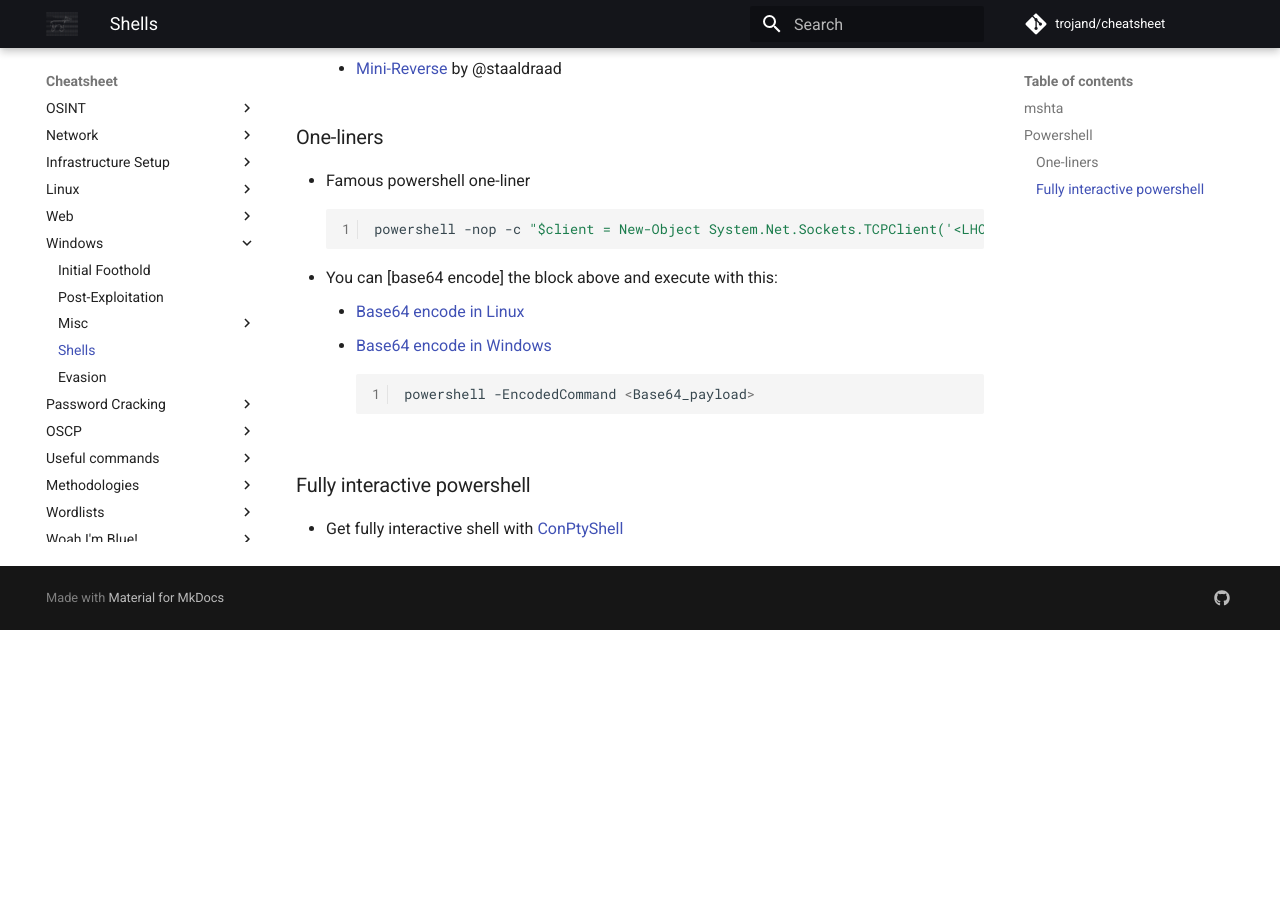
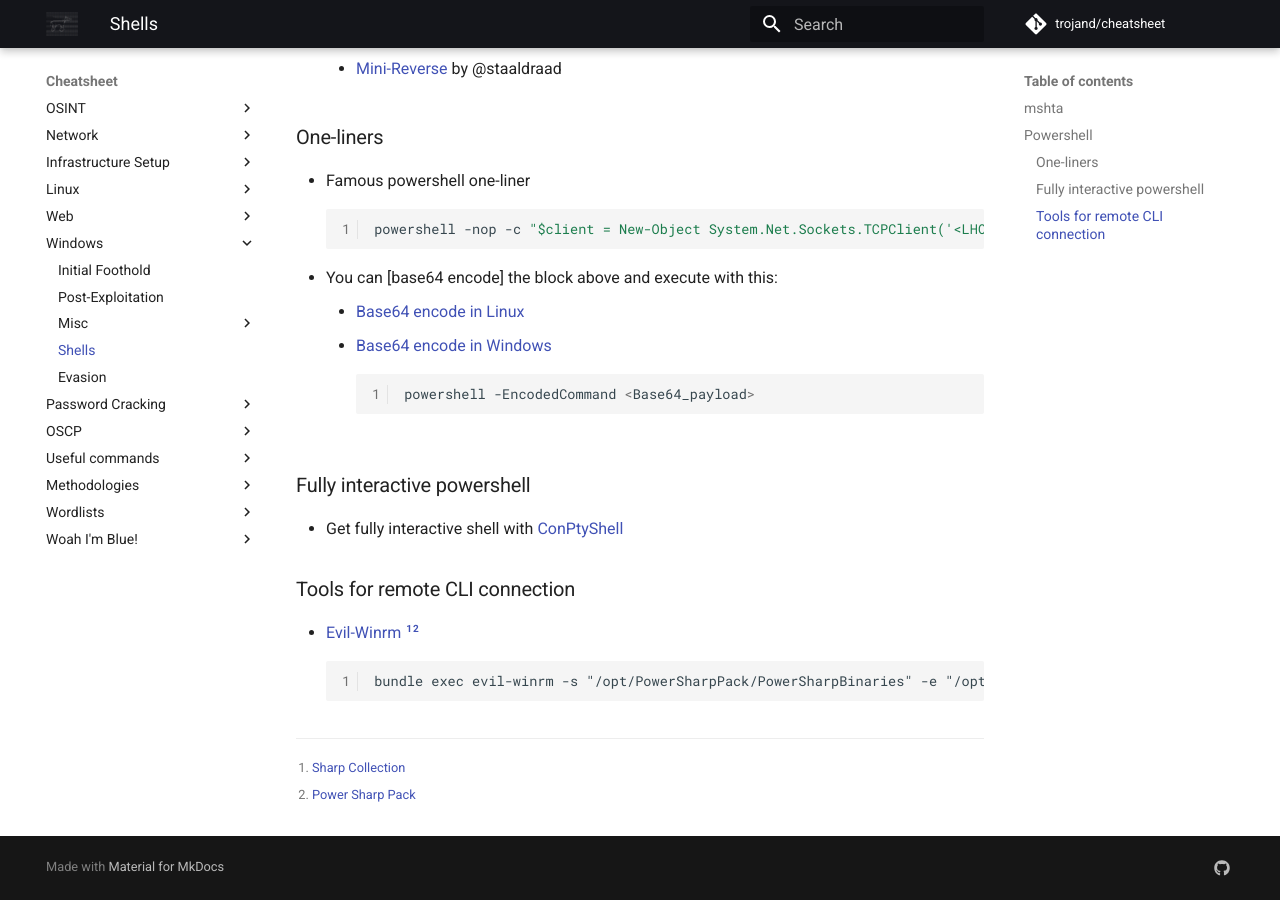
Before and after one commit to trojand/cheatsheet, an MkDocs documentation site: the page built from docs/Windows/Shells.md, in a window 1280 px wide and 900 px high, scrolled down 1843 px. Built offline with MkDocs 1.6.1 and Material for MkDocs 9.7.7, drawn with Linux system fonts in a browser that asks for light colours; comment, search, counter and statistics services are not loaded; before the commit the page ends 2473 px from its top, so only the background shows below that.

Commit message:
Update Shells.md

````diff
--- a/docs/Windows/Shells.md
+++ b/docs/Windows/Shells.md
@@ -86,3 +86,11 @@ powershell -EncodedCommand <Base64_payload>
 
 ### Fully interactive powershell
 * Get fully interactive shell with [ConPtyShell](https://github.com/antonioCoco/ConPtyShell)
+
+### Tools for remote CLI connection
+* [Evil-Winrm](https://github.com/Hackplayers/evil-winrm) [^1][^2]
+    ```
+    bundle exec evil-winrm -s "/opt/PowerSharpPack/PowerSharpBinaries" -e "/opt/Sharp collection/NetFramework_4.5_x64"
+    ```
+[^1]: [Sharp Collection](https://github.com/Flangvik/SharpCollection)
+[^2]: [Power Sharp Pack](https://github.com/S3cur3Th1sSh1t/PowerSharpPack)
````
